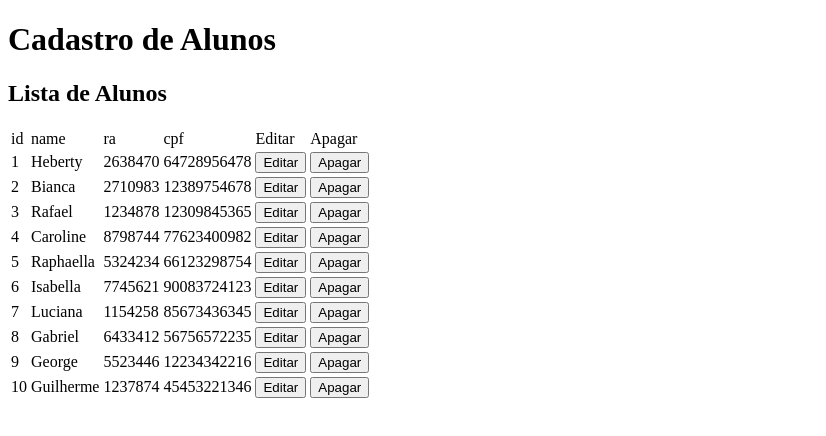
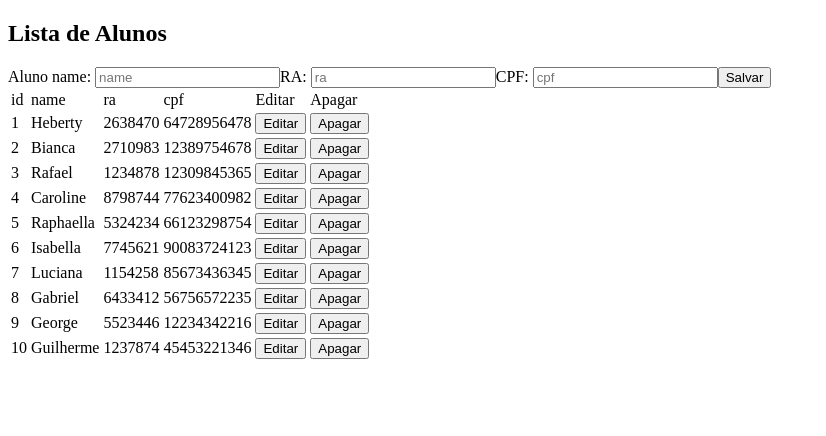
Before and after one commit to Heberty123/EWEB_Cadastro_Alunos, an Angular app: page / in a window 1280 px wide. Shown: the top 436 px of the page, without its empty margins (0-826 px from the left). Built offline with nearby package versions, Linux system fonts and the light colour scheme.

Commit message:
att list of alunos with operations like select, add, edit and delete

```diff
--- a/src/app/aluno.ts
+++ b/src/app/aluno.ts
@@ -1,6 +1,6 @@
 export interface Aluno {
     id: number,
     name: string,
-    ra: number,
+    ra: string,
     cpf: string
 }
--- a/src/app/alunos/alunos.component.html
+++ b/src/app/alunos/alunos.component.html
@@ -1,10 +1,31 @@
 <div>
-    <h1>Cadastro de Alunos</h1>
+    <div *ngIf="selectedAluno">
+        <h2>{{selectedAluno.name | uppercase}} Details</h2>
+        <div>id: {{selectedAluno.id}}</div>
+        <div>
+          <label for="aluno-name">Aluno name: </label>
+          <input id="aluno-name" [(ngModel)]="selectedAluno.name" placeholder="name">
+          <label for="aluno-ra">RA: </label>
+          <input id="aluno-ra" [(ngModel)]="selectedAluno.ra" placeholder="ra">
+          <label for="aluno-cpf">CPF: </label>
+          <input id="aluno-cpf" [(ngModel)]="selectedAluno.cpf" placeholder="cpf">
+        </div>
+    </div>
 
 
 
 
     <h2>Lista de Alunos</h2>
+
+
+    <label for="name">Aluno name: </label>
+    <input id="name" [(ngModel)]="alunoNew.name" placeholder="name">
+    <label for="ra">RA: </label>
+    <input id="ra" [(ngModel)]="alunoNew.ra" placeholder="ra">
+    <label for="cpf">CPF: </label>
+    <input id="cpf" [(ngModel)]="alunoNew.cpf" placeholder="cpf">
+    <button type="button" (click)="add()">Salvar</button>
+
 
     <table>
         <tr>
@@ -20,8 +41,8 @@
             <td>{{aluno.name}}</td>
             <td>{{aluno.ra}}</td>
             <td>{{aluno.cpf}}</td>
-            <td><button>Editar</button></td>
-            <td><button>Apagar</button></td>
+            <td><button type="button" (click)="onSelect(aluno)">Editar</button></td>
+            <td><button type="button" (click)="delete(aluno)">Apagar</button></td>
         </tr>
     </table>
 
--- a/src/app/alunos/alunos.component.ts
+++ b/src/app/alunos/alunos.component.ts
@@ -11,7 +11,13 @@ export class AlunosComponent implements OnInit {
 
 
     alunos = Alunos;
-
+    selectedAluno?: Aluno;
+    alunoNew: Aluno = {
+        id: 0,
+        name: '',
+        ra: '',
+        cpf: ''
+    };
 
 
     constructor() {}
@@ -19,4 +25,35 @@ export class AlunosComponent implements OnInit {
     ngOnInit(): void {
     }
 
+
+
+    onSelect(aluno: Aluno): void {
+        this.selectedAluno = aluno;
+    }
+
+    add(): void {
+        let id = this.alunos[this.alunos.length - 1].id + 1;
+        this.alunoNew!.id = id;
+        this.alunos.push(this.alunoNew!);
+        this.alunoNew! = {
+            id: 0,
+            name: '',
+            ra: '',
+            cpf: ''
+        };
+    }
+
+    delete(aluno: Aluno): void {
+        console.log(aluno.name);
+        let i = 0;
+
+        this.alunos.forEach(item => {
+            if(item === aluno){
+                this.alunos.splice(i, 1);
+            }
+            i++;
+        })
+
+    }
+
 }
--- a/src/app/app.module.ts
+++ b/src/app/app.module.ts
@@ -1,5 +1,6 @@
 import { NgModule } from '@angular/core';
 import { BrowserModule } from '@angular/platform-browser';
+import { FormsModule } from '@angular/forms';
 
 import { AppRoutingModule } from './app-routing.module';
 import { AppComponent } from './app.component';
@@ -12,7 +13,8 @@ import { AlunosComponent } from './alunos/alunos.component';
   ],
   imports: [
     BrowserModule,
-    AppRoutingModule
+    AppRoutingModule,
+    FormsModule
   ],
   providers: [],
   bootstrap: [AppComponent]
--- a/src/app/mock-alunos.ts
+++ b/src/app/mock-alunos.ts
@@ -1,14 +1,14 @@
 import { Aluno } from './aluno';
 
 export const Alunos: Aluno[] = [
-    { id: 1, name: 'Heberty', ra: 2638470, cpf: '64728956478' },
-    { id: 2, name: 'Bianca', ra: 2710983, cpf: '12389754678' },
-    { id: 3, name: 'Rafael', ra: 1234878, cpf: '12309845365' },
-    { id: 4, name: 'Caroline', ra: 8798744, cpf: '77623400982' },
-    { id: 5, name: 'Raphaella', ra: 5324234, cpf: '66123298754' },
-    { id: 6, name: 'Isabella', ra: 7745621, cpf: '90083724123' },
-    { id: 7, name: 'Luciana', ra: 1154258, cpf: '85673436345' },
-    { id: 8, name: 'Gabriel', ra: 6433412, cpf: '56756572235' },
-    { id: 9, name: 'George', ra: 5523446, cpf: '12234342216' },
-    { id: 10, name: 'Guilherme', ra: 1237874, cpf: '45453221346' }
+    { id: 1, name: 'Heberty', ra: '2638470', cpf: '64728956478' },
+    { id: 2, name: 'Bianca', ra: '2710983', cpf: '12389754678' },
+    { id: 3, name: 'Rafael', ra: '1234878', cpf: '12309845365' },
+    { id: 4, name: 'Caroline', ra: '8798744', cpf: '77623400982' },
+    { id: 5, name: 'Raphaella', ra: '5324234', cpf: '66123298754' },
+    { id: 6, name: 'Isabella', ra: '7745621', cpf: '90083724123' },
+    { id: 7, name: 'Luciana', ra: '1154258', cpf: '85673436345' },
+    { id: 8, name: 'Gabriel', ra: '6433412', cpf: '56756572235' },
+    { id: 9, name: 'George', ra: '5523446', cpf: '12234342216' },
+    { id: 10, name: 'Guilherme', ra: '1237874', cpf: '45453221346' }
 ];
```
